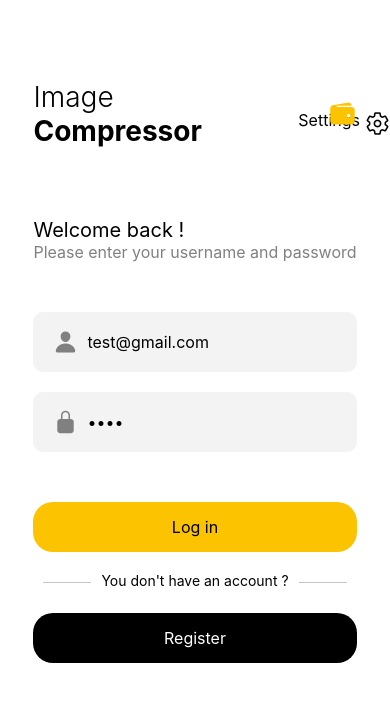
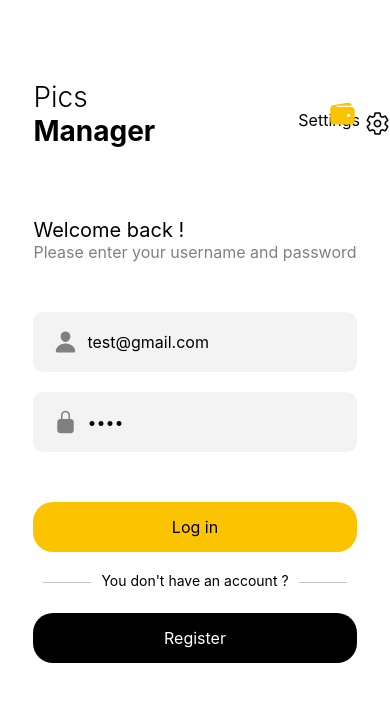
Before and after one commit to YvanDesPatates/IA_what_s_in_pic, a React Native app in the folder mobile/: screen /Add in a window 390 px wide. Shown: the top 702 px of the page. Built offline with nearby package versions, Linux system fonts and the light colour scheme.

Commit message:
Update component styles and titles

```diff
--- a/mobile/src/components/InputTextField.tsx
+++ b/mobile/src/components/InputTextField.tsx
@@ -11,6 +11,7 @@ type InputTextFieldProps = {
     value?: string;
     keyboardType?: TextInputProps['keyboardType'];
     onChange?: (value: string) => void;
+    flex?: boolean;
 };
 
 const styles = StyleSheet.create({
@@ -37,9 +38,10 @@ const InputTextField = ({
     value,
     onChange,
     keyboardType,
+    flex,
 }: InputTextFieldProps) => {
     return (
-        <View style={styles.inputField}>
+        <View style={[styles.inputField, flex && {flex: 1}]}>
             {icon && <Ionicons name={icon} size={24} color="gray" />}
             <TextInput
                 style={styles.input}
--- a/mobile/src/views/Login.tsx
+++ b/mobile/src/views/Login.tsx
@@ -102,7 +102,7 @@ const Login = ({navigation}: LoginProps) => {
             </LayoutTop>
             <TouchableOpacity activeOpacity={1} onPress={Keyboard.dismiss}>
                 <LayoutContainer>
-                    <LayoutHeader title="Image" subTitle="Compressor">
+                    <LayoutHeader title="Pics" subTitle="Manager">
                         <Ionicons
                             name="wallet"
                             color={defaultTheme.colors.primary}
--- a/mobile/src/views/Register.tsx
+++ b/mobile/src/views/Register.tsx
@@ -111,7 +111,7 @@ const Register = ({navigation}: RegisterProps) => {
                 <LayoutBackButton navigation={navigation} />
             </LayoutTop>
             <LayoutContainer>
-                <LayoutHeader title="Cash" subTitle="Manager">
+                <LayoutHeader title="Pics" subTitle="Manager">
                     <Ionicons
                         name="wallet"
                         color={defaultTheme.colors.primary}
```
